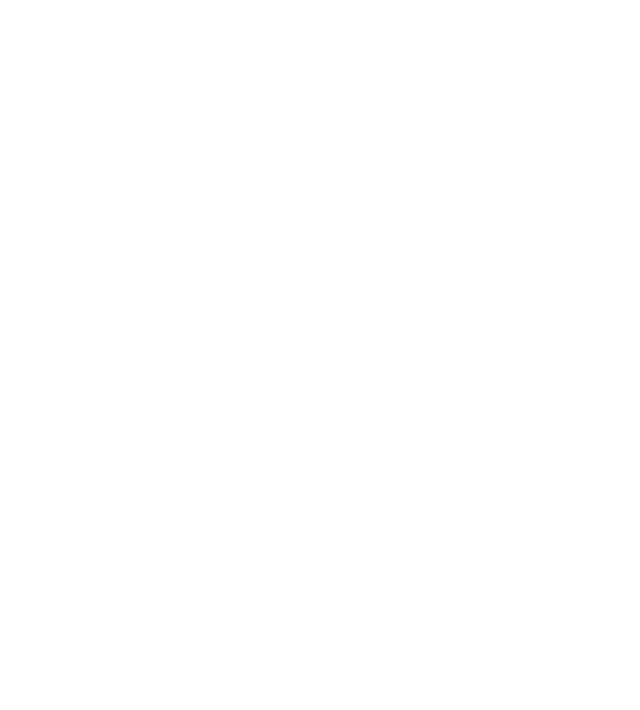
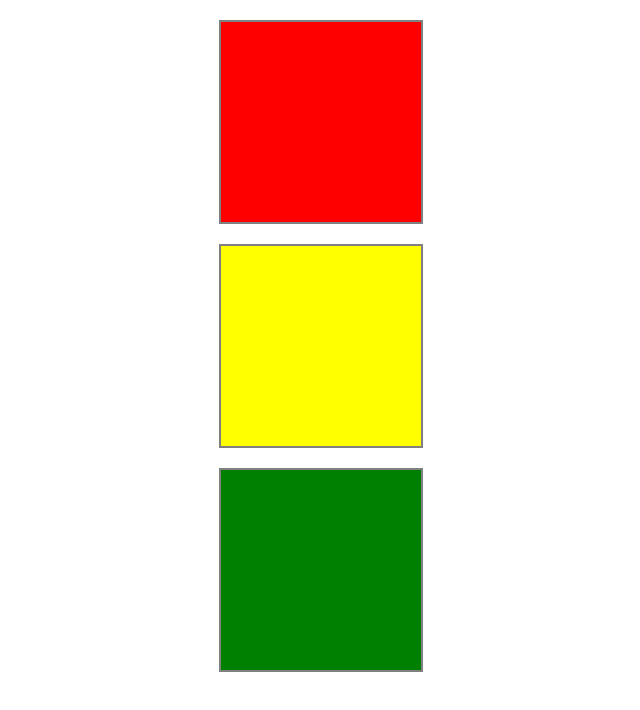
Before and after one commit to tkylesh/js-team-challenge-2, a plain HTML site: page index.html in a window 1280 px wide. Shown: the whole page, without its empty margins (319-959 px from the left). Drawn offline with Linux system fonts and the light colour scheme.

Commit message:
added divs with color struggling to get links working/ border color for visited link

```diff
--- a/index.css
+++ b/index.css
@@ -0,0 +1,35 @@
+div#red{
+	background-color: red;
+	margin: auto;
+	height: 200px;
+	width: 200px;
+	margin-top:20px;
+	margin-bottom:20px;
+	border: 2px solid gray;
+}
+div#yellow{
+	background-color: yellow;
+	margin: auto;
+	height: 200px;
+	width: 200px;
+	margin-top:20px;
+	margin-bottom:20px;
+	border: 2px solid gray;
+}
+div#green{
+	background-color: green;
+	margin: auto;
+	height: 200px;
+	width: 200px;
+	margin-top:20px;
+	margin-bottom:20px;
+	border: 2px solid gray;
+}
+
+div:hover{
+	cursor: pointer;
+}
+
+div:visited{
+	border: 2px solid dodgerblue;
+}
--- a/index.html
+++ b/index.html
@@ -4,8 +4,9 @@
 	<link rel="stylesheet" type="text/css" href="index.css">
 </head>
 <body>
-
-
+	<div id="red"><a href="#"></a></div>
+	<div id="yellow"><a href="#"></a></div>
+	<div id="green"><a href="#"></a></div>
 <script type="text/javascript" src="index.js"></script>
 </body>
 </html>
```
